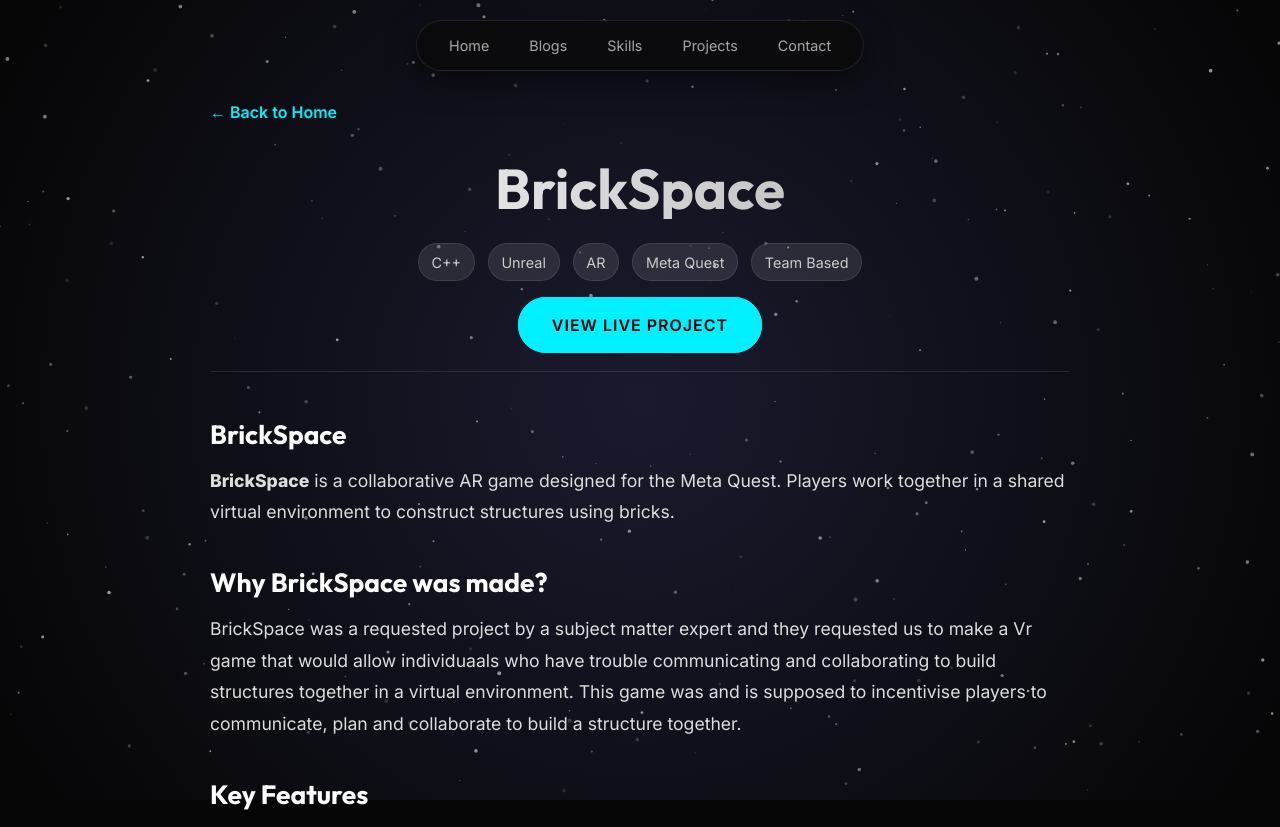
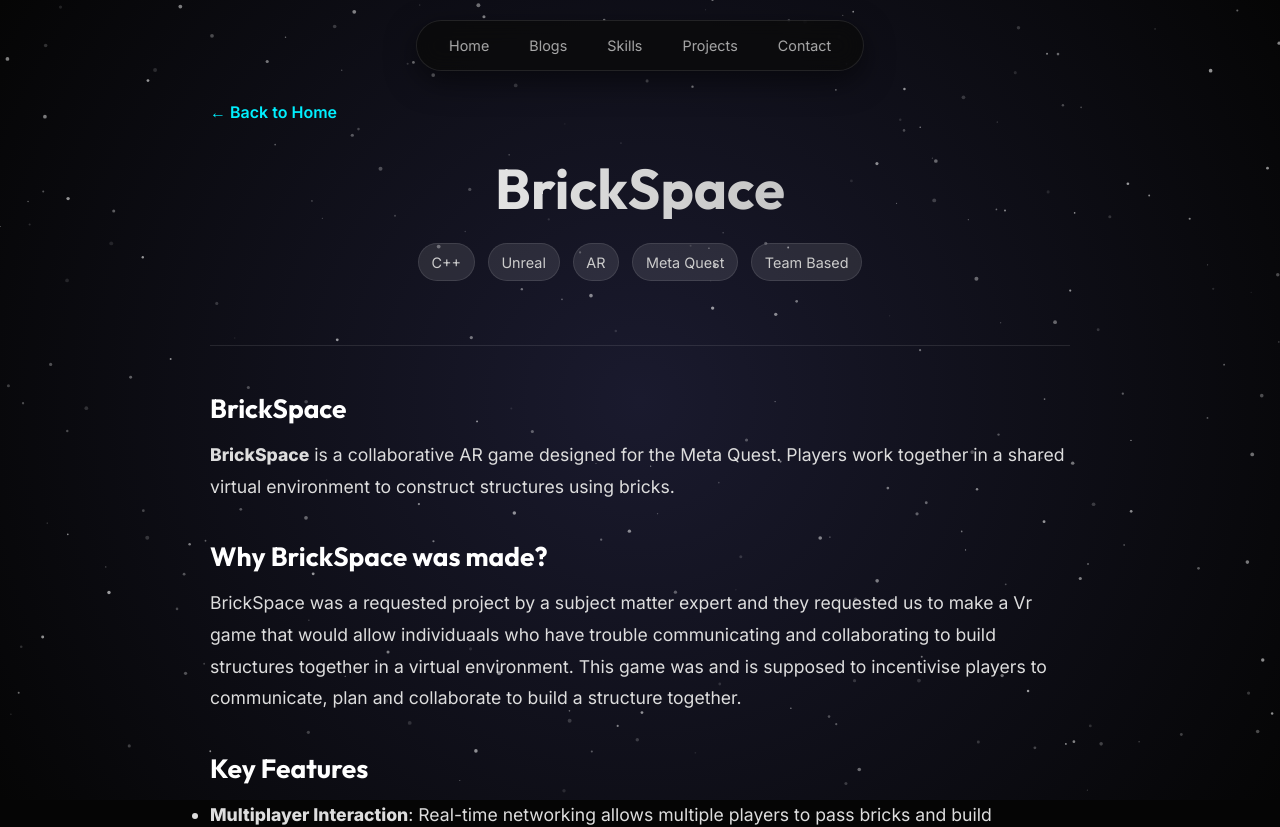
Before and after one commit to HEMZU2006/myWebsite, a React (Vite) app: page /project/brickspace in a window 1280 px wide. Shown: the top 827 px of the page. Built offline with nearby package versions, Linux system fonts and the light colour scheme; the HTML template or start-up script is replaced by a standard one.

Commit message:
robbo project responsibility correction

```diff
--- a/src/pages/ProjectPost.jsx
+++ b/src/pages/ProjectPost.jsx
@@ -43,13 +43,6 @@
                             <img src={project.image} alt={project.title} />
                         </div>
                     )}
-                    {project.link && (
-                        <div className="project-links">
-                            <a href={project.link} target="_blank" rel="noopener noreferrer" className="btn btn-primary">
-                                View Live Project
-                            </a>
-                        </div>
-                    )}
                 </header>
 
                 <div className="markdown-body">
```
